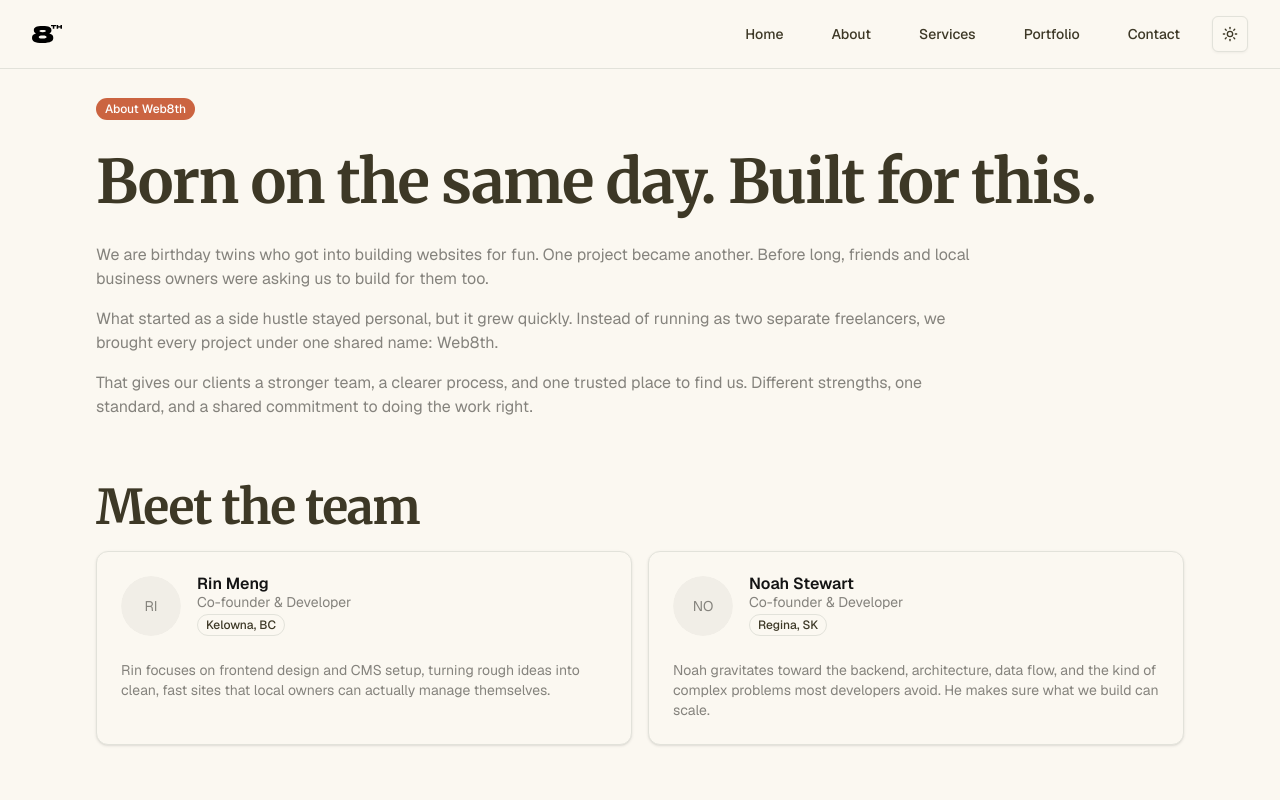
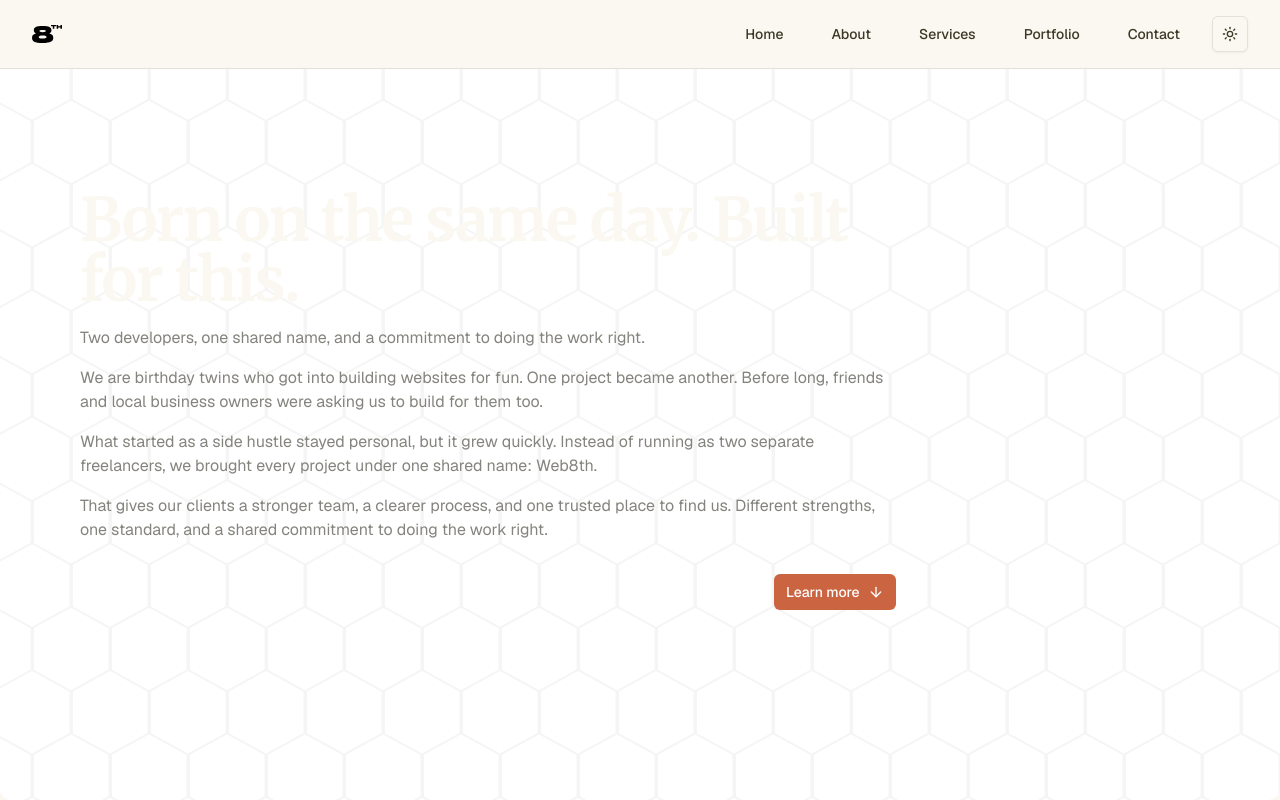
Before and after one commit to web-8th/v1, a Next.js app: page /about in a window 1280 px wide. Shown: the top 800 px of the page. Built offline with nearby package versions, Linux system fonts and the light colour scheme.

Commit message:
Update page.tsx

```diff
--- a/app/about/page.tsx
+++ b/app/about/page.tsx
@@ -1,9 +1,15 @@
+'use client';
+
+import { useEffect } from 'react';
 import { Handshake, MessageCircle, ShieldCheck, Store } from 'lucide-react';
+import Link from 'next/link';
+import { ArrowDown } from 'lucide-react';
 
 import {
   Avatar,
   AvatarFallback,
   Badge,
+  Button,
   Card,
   CardContent,
   CardDescription,
@@ -13,6 +19,7 @@ import {
 import { Text } from '@/components/Text';
 import { cn } from '@/lib/utils';
 import { getDelayClass } from '@/utils/animations';
+import { HexagonBackground } from '@/components/animate-ui/components/backgrounds/hexagon';
 
 const founders = [
   {
@@ -57,45 +64,101 @@ const principles = [
 ];
 
 export default function AboutPage() {
+  useEffect(() => {
+    const scrollToHash = () => {
+      const { hash } = window.location;
+      if (!hash) return;
+      const target = document.getElementById(hash.slice(1));
+      if (target) {
+        target.scrollIntoView({ behavior: 'smooth', block: 'start' });
+      }
+    };
+
+    scrollToHash();
+    window.addEventListener('hashchange', scrollToHash);
+    return () => window.removeEventListener('hashchange', scrollToHash);
+  }, []);
+
   return (
-    <div className='nb-padding'>
-      <div className='mx-auto flex w-full max-w-6xl flex-col gap-16 px-4 sm:px-6 lg:px-8'>
-        <section className='space-y-6'>
-          <Badge className={cn('fade-in-from-bottom', getDelayClass(0))}>
-            About Web8th
-          </Badge>
+    <div>
+      {/* Hero */}
+      <section
+        className='relative flex h-screen flex-col items-start justify-center gap-4
+          overflow-hidden text-center'
+      >
+        <HexagonBackground className='absolute inset-0 rounded-xl' />
+        <div className='pl-20 max-w-4xl space-y-4 pointer-events-none'>
           <Text
             variant='hd-xxl'
             className={cn(
-              'text-4xl leading-tight tracking-tight fade-in-from-bottom md:text-5xl',
+              'tracking-tight fade-in-from-bottom not-dark:text-background text-left',
               getDelayClass(1)
             )}
           >
             Born on the same day. Built for this.
           </Text>
-          <div className='max-w-4xl space-y-4 text-muted-foreground'>
-            <Text variant='muted' className={cn('fade-in-from-bottom', getDelayClass(2))}>
+          <Text
+            variant='muted'
+            className={cn(
+              'not-dark:text-muted-background fade-in-from-bottom text-left',
+              getDelayClass(2)
+            )}
+          >
+            Two developers, one shared name, and a commitment to doing the work right.
+          </Text>
+          <Text
+            variant='muted'
+            className={cn('fade-in-from-bottom text-left', getDelayClass(3))}
+          >
             We are birthday twins who got into building websites for fun. One project
-              became another. Before long, friends and local business owners were asking
-              us to build for them too.
+            became another. Before long, friends and local business owners were asking us
+            to build for them too.
           </Text>
-            <Text variant='muted' className={cn('fade-in-from-bottom', getDelayClass(3))}>
-              What started as a side hustle stayed personal, but it grew quickly. Instead
-              of running as two separate freelancers, we brought every project under one
-              shared name: Web8th.
+          <Text
+            variant='muted'
+            className={cn('fade-in-from-bottom text-left', getDelayClass(4))}
+          >
+            What started as a side hustle stayed personal, but it grew quickly. Instead of
+            running as two separate freelancers, we brought every project under one shared
+            name: Web8th.
           </Text>
-            <Text variant='muted' className={cn('fade-in-from-bottom', getDelayClass(4))}>
+          <Text
+            variant='muted'
+            className={cn('fade-in-from-bottom text-left', getDelayClass(5))}
+          >
             That gives our clients a stronger team, a clearer process, and one trusted
             place to find us. Different strengths, one standard, and a shared commitment
             to doing the work right.
           </Text>
+          <div className='flex justify-end'>
+            <Button
+              asChild
+              className={cn(
+                'mt-4 fade-in-from-bottom pointer-events-auto',
+                getDelayClass(3)
+              )}
+            >
+              <Link href='#meet-the-team'>
+                Learn more <ArrowDown />
+              </Link>
+            </Button>
+          </div>
         </div>
       </section>
 
+      <div
+        id='meet-the-team'
+        className='nb-padding mx-auto flex w-full max-w-6xl flex-col gap-16 px-4 sm:px-6
+          lg:px-8'
+      >
+        {/* Team */}
         <section className='space-y-5'>
           <Text
             variant='hd-xl'
-            className={cn('text-3xl tracking-tight fade-in-from-bottom', getDelayClass(1))}
+            className={cn(
+              'text-3xl tracking-tight fade-in-from-bottom',
+              getDelayClass(1)
+            )}
           >
             Meet the team
           </Text>
@@ -127,10 +190,14 @@ export default function AboutPage() {
           </div>
         </section>
 
+        {/* Principles */}
         <section className='space-y-5'>
           <Text
             variant='hd-xl'
-            className={cn('text-3xl tracking-tight fade-in-from-bottom', getDelayClass(1))}
+            className={cn(
+              'text-3xl tracking-tight fade-in-from-bottom',
+              getDelayClass(1)
+            )}
           >
             Our approach
           </Text>
```
Lines whose indentation alone changed are shown as unchanged.
